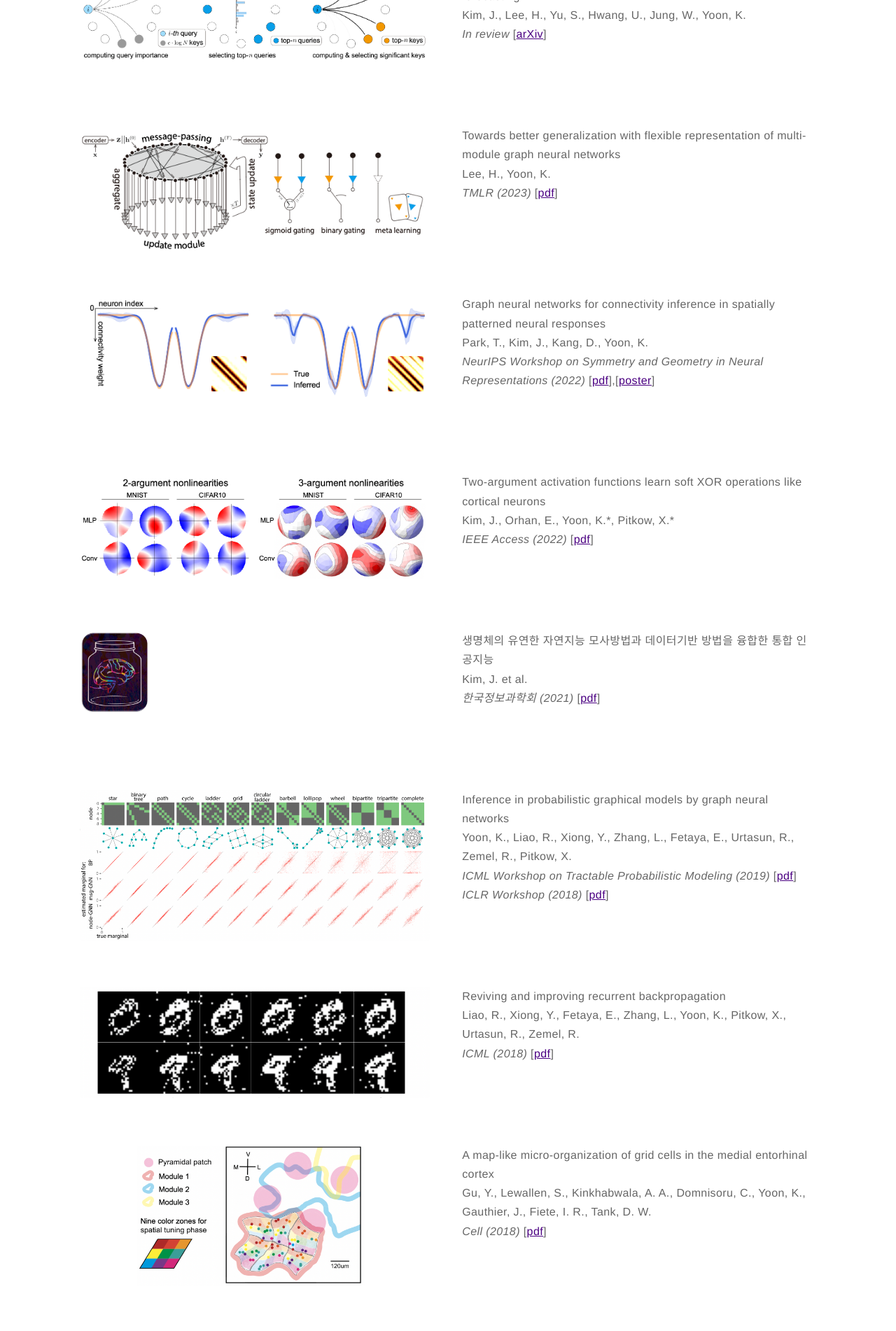
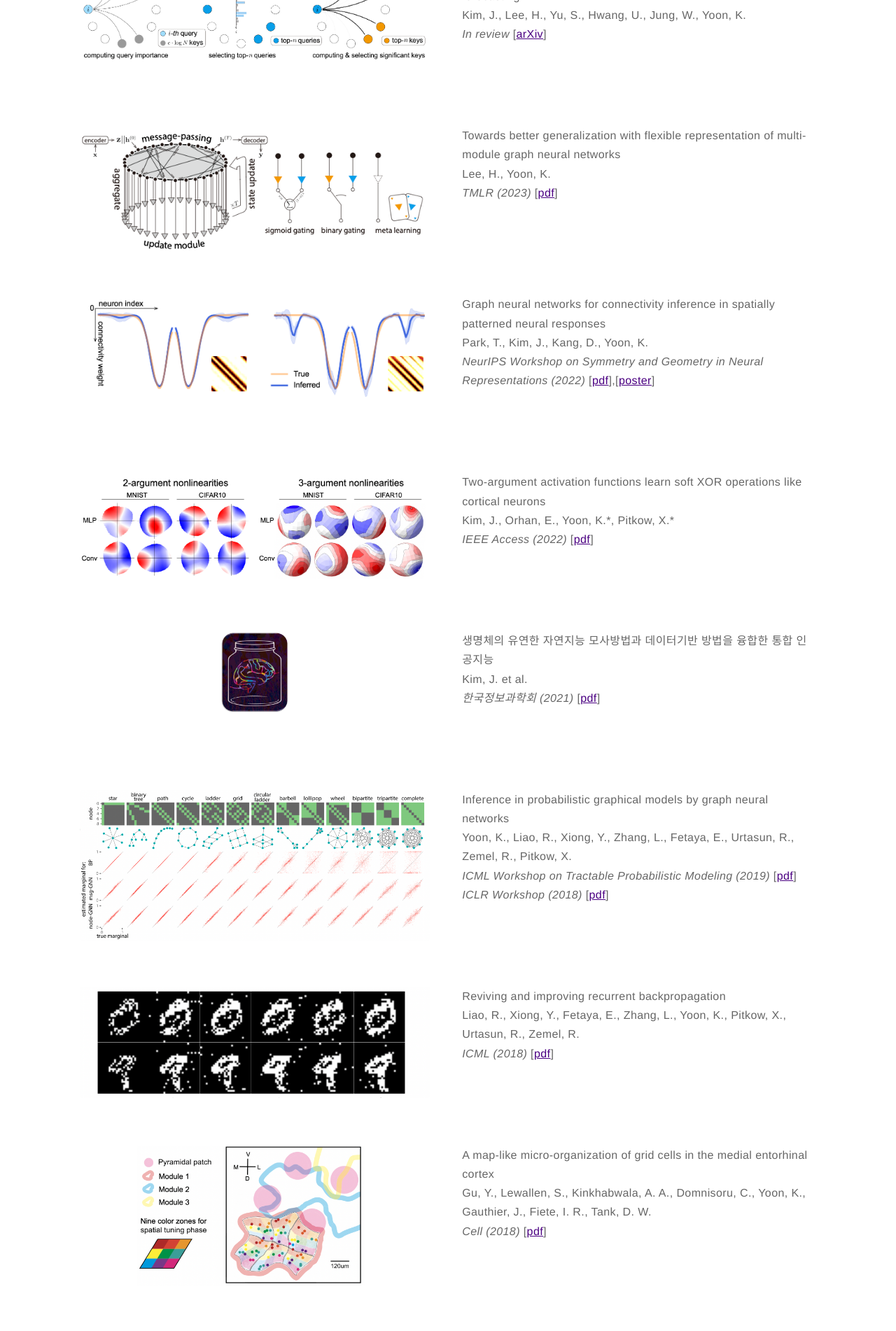
Before and after one commit to kijungyoon/kijungyoon.github.io, a Jekyll site: the page built from papers.md, in a window 1280 px wide. Shown: the part 899-2801 px from the top of the page at 70% size. Built offline with Jekyll 4.4.1, drawn with Linux system fonts in a browser that asks for light colours.

Commit message:
Update papers.md

```diff
--- a/papers.md
+++ b/papers.md
@@ -74,8 +74,8 @@ layout: page
 </div>
 
 <div class="side-by-side">
-    <div class="toleft">
-        <img class="image" src="https://kijungyoon.github.io/assets/images/brain.png" alt="Alt Text" width="100" class="center">
+    <div class="toleft" style="text-align:center">
+        <img class="image" src="https://kijungyoon.github.io/assets/images/brain.png" alt="Alt Text" width="100">
     </div>
 
     <div class="toright">
```
